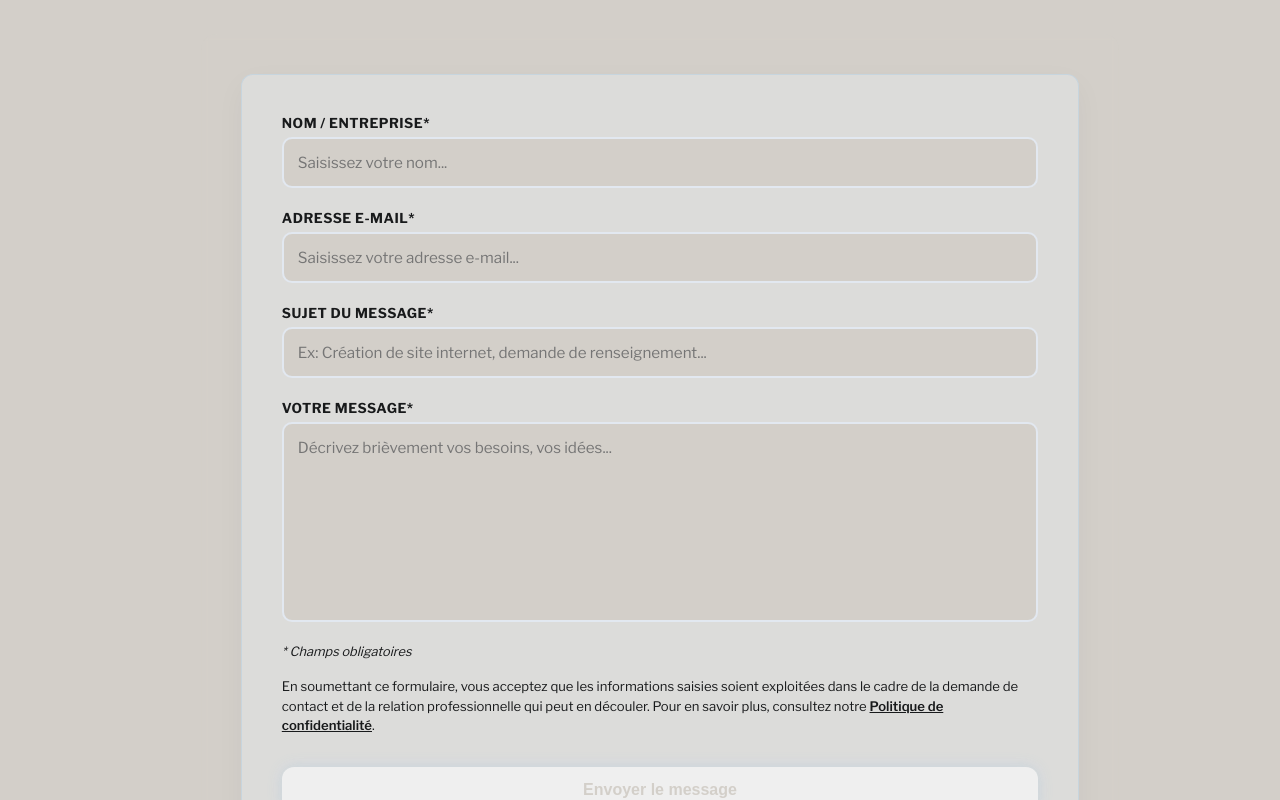
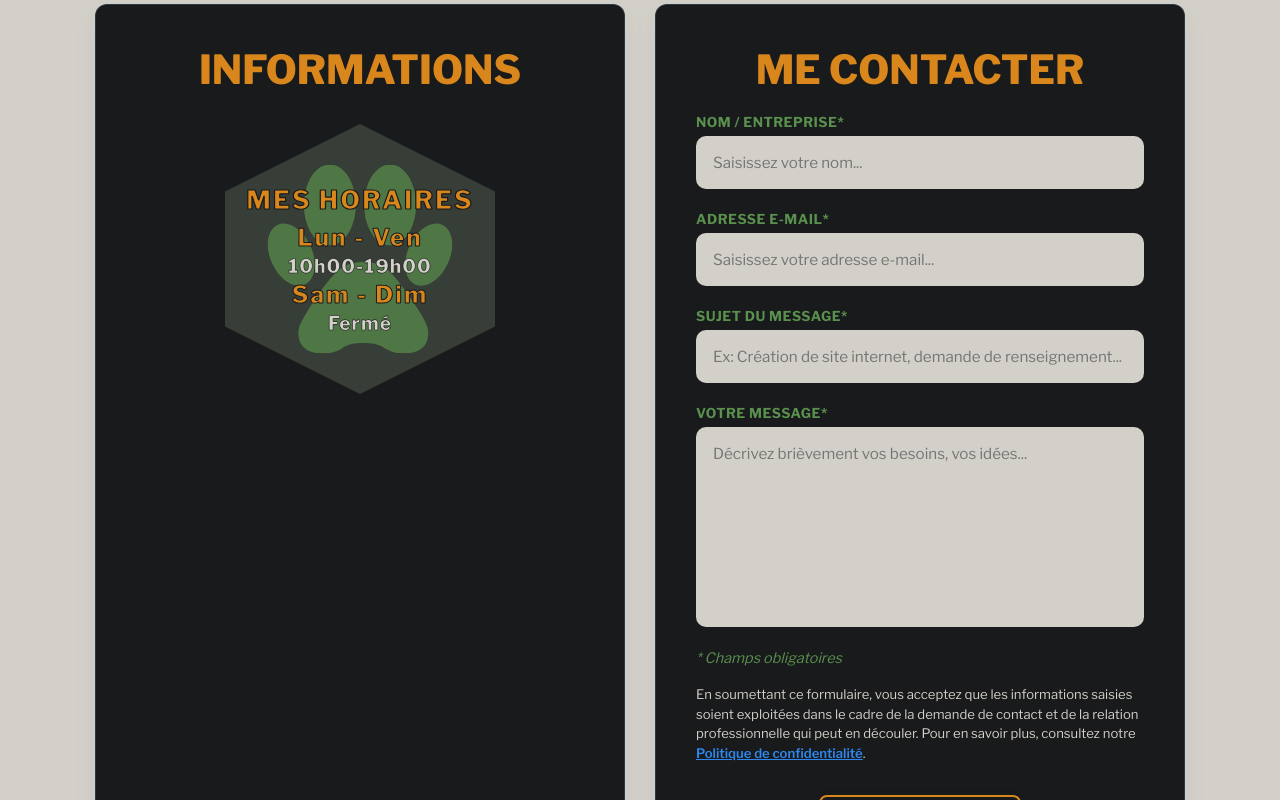
Before and after one commit to JHochart0/Canina_Lingua, a React (Vite) app: page /contact in a window 1280 px wide. Shown: the part 340-1140 px from the top of the page. Built offline with nearby package versions, Linux system fonts and the light colour scheme.

Commit message:
started contact page (form style) + fixed photos page bug

```diff
--- a/src/components/Footer.jsx
+++ b/src/components/Footer.jsx
@@ -57,8 +57,6 @@ function Footer() {
                 <Schedules className="footer" />
             </div>
 
-
-
             {/*legal part of the footer*/}
             <div className="footer-bottom">
                 <NavLink to="/gtc" content="Conditions générales de prestations de service" id="footer-gtcLink" />
--- a/src/css/Contact.css
+++ b/src/css/Contact.css
@@ -5,6 +5,7 @@
     --color-white: #d3cfc9;
     --color-dark-gray: #181a1b;
     --font-main: "Libre Franklin", "Helvetica Neue", helvetica, arial, sans-serif;;
+    --dog-paw-svg: url("/img_Canina_Lingua/dog-paw.svg");
 }
 
 
@@ -12,21 +13,16 @@
 ********* CONTACT CONTAINER ******
 *********************************/
 .contact-container {
-    min-height: 110vh;
     width: 100%;
-    color: var(--color-dark-gray);
     font-family: var(--font-main);
     display: flex;
-    flex-direction: column;
+    flex-direction: row;
     justify-content: center;
     align-items: center;
     position: relative;
     overflow: hidden;
-    padding: 60px 20px;
     margin: auto;
 }
-
-
 
 /*********************************
 ******* CONTACT WRAPPER **********
@@ -34,14 +30,131 @@
 .contact-wrap {
     position: relative;
     z-index: 50;
-    width: 65.5vw;
+    width: 70vw;
     display: flex;
     flex-direction: row;
     justify-content: center;
     gap: 30px;
-    backdrop-filter: blur(3px);
+    padding: 40px 0;
+    border-radius: 16px;
+}
+
+/*********************************
+**********CONTACT INFOS SIDE******
+*********************************/
+.contact-infos-side{
+    display: flex;
+    flex-direction: column;
+    align-items: center;
+
+    background: var(--color-dark-gray);
+    border: 1px solid rgba(110, 185, 233, 0.2);
     padding: 40px;
-    border-radius: 16px;
+    border-radius: 12px;
+    box-shadow: 0 10px 30px rgba(24, 49, 83, 0.04);
+    min-height: 75vh;
+    min-width: 35vw;
+    color:var(--color-white);
+}
+
+.contact-infos-title{
+    color: var(--color-gold);
+    text-transform: uppercase;
+    text-decoration: none;
+    text-align: center;
+    margin-bottom:20px;
+    font-weight:800;
+    font-size:2.5rem;
+}
+
+
+/***** Schedules******/
+.contact-infos-schedules {
+    position: relative;
+    z-index: 1;
+    width: 270px;
+    height: 270px;
+    display: flex;
+    flex-direction: column;
+    justify-content: center;
+    align-items: center;
+    text-align: center;
+    margin: 10px 0;
+    background-color: #bfd7b02f;
+
+    clip-path: polygon(
+        50% 0%,
+        100% 25%,
+        100% 75%,
+        50% 100%,
+        0% 75%,
+        0% 25%
+    );
+}
+
+.contact-infos-schedules::before {
+    content: "";
+    position: absolute;
+    top: 50%;
+    left: 50%;
+    width: 70%;
+    height: 70%;
+
+    transform: translate(-50%, -50%);
+
+    background: var(--color-green);
+    opacity: 0.7;
+
+    -webkit-mask-image: var(--dog-paw-svg);
+    mask-image: var(--dog-paw-svg);
+
+    -webkit-mask-repeat: no-repeat;
+    mask-repeat: no-repeat;
+
+    -webkit-mask-position: center;
+    mask-position: center;
+
+    -webkit-mask-size: contain;
+    mask-size: contain;
+
+    filter: drop-shadow(0 0 18px rgba(91, 145, 78, 0.6));
+
+    z-index: -1;
+    pointer-events: none;
+}
+
+.contact-infos-schedules-h1 {
+    color: var(--color-gold);
+    -webkit-text-stroke: 1.2px var(--color-dark-gray);
+    font-size: 1.6rem;
+    margin-bottom: 8px;
+    text-transform: uppercase;
+    letter-spacing: 2px;
+    font-weight: 800;
+    z-index: 10;
+}
+
+.contact-infos-schedules-hours {
+    display: flex;
+    flex-direction: column;
+    gap: 2px;
+    z-index: 10;
+}
+
+.contact-infos-schedules-h2 {
+    font-size: 1.5rem;
+    color: var(--color-gold);
+    -webkit-text-stroke: 1px var(--color-dark-gray);
+    letter-spacing: 2px;
+    font-weight: 800;
+}
+
+.contact-infos-schedules-h3 {
+    font-size: 1.2rem;
+    color: var(--color-white);
+    font-weight: 800;
+    -webkit-text-stroke: 0.6px var(--color-dark-gray);
+    letter-spacing: 1px;
 }
 
 
@@ -49,13 +162,23 @@
 ******* CONTACT FORM SIDE ********
 *********************************/
 .contact-form-section {
-    background: rgba(223, 223, 223, 0.8);
+    background: var(--color-dark-gray);
     border: 1px solid rgba(110, 185, 233, 0.2);
     padding: 40px;
     border-radius: 12px;
     box-shadow: 0 10px 30px rgba(24, 49, 83, 0.04);
     min-height: 75vh;
-    min-width: 30vw;
+    min-width: 35vw;
+}
+
+.contact-form-title{
+    color: var(--color-gold);
+    text-transform: uppercase;
+    text-decoration: none;
+    text-align: center;
+    margin-bottom:20px;
+    font-weight:800;
+    font-size:2.5rem;
 }
 
 .contact-form-element {
@@ -65,8 +188,8 @@
 }
 
 .contact-form-note {
-    font-size: 0.8rem;
-    color: var(--color-dark-gray);
+    font-size: 0.9rem;
+    color: var(--color-green);
     font-style: italic;
     margin: 0;
     align-self: flex-start;
@@ -81,7 +204,7 @@
 .contact-form-group label {
     font-size: 0.85rem;
     font-weight: bold;
-    color: var(--color-dark-gray);
+    color: var(--color-green);
     text-transform: uppercase;
     letter-spacing: 0.5px;
 }
@@ -90,7 +213,7 @@
 .contact-form-group textarea {
     width: 100%;
     padding: 14px;
-    border: 2px solid #e2e8f0;
+    border: 3px solid var(--color-white);
     border-radius: 10px;
     font-family: var(--font-main);
     font-size: 0.95rem;
@@ -103,7 +226,7 @@
 .contact-form-group input:focus,
 .contact-form-group textarea:focus {
     outline: none;
-    border-color: var(--color-dark-gray);
+    border-color: var(--color-gold);
     box-shadow: 0 0 8px rgba(110, 185, 233, 0.15);
 }
 
@@ -116,20 +239,20 @@
 
 .contact-privacy-text {
     font-size: 0.82rem;
-    color: var(--color-dark-gray);
+    color:var(--color-white);
     line-height: 1.5;
     margin: -4px 0 4px 0;
 }
 
 .contact-privacy-text a {
-    color: var(--color-dark-gray);
+    color: #2d87ee;
     text-decoration: underline;
     font-weight: 600;
     transition: color 0.2s ease;
 }
 
 .contact-privacy-text a:hover {
-    color: var(--color-white);
+    color: #85b1ee;
 }
 
 /*********************************
@@ -144,24 +267,27 @@
 
 .contact-submit-btn {
     display: inline-block;
-    text-align: center;
+    text-decoration: none;
+    margin:auto;
+    color: var(--color-white);
+    background-color: var(--color-dark-gray);
+    padding: 14px 32px;
+    font-weight: 600;
+    font-size: 0.95rem;
+    border: 2px solid var(--color-gold);
+    border-radius: 8px;
+    box-shadow: 0 4px 12px rgba(24, 26, 27, 0.2);
+    transition: background-color 0.25s ease, color 0.25s ease, border-color 0.25s ease, box-shadow 0.25s ease, transform 0.25s ease;
     cursor: pointer;
-
-    border: 2px solid var(--color-light-blue);
-    padding: 14px 35px;
-    border-radius: 12px;
-    font-weight: 600;
-    font-size: 1rem;
-    color: var(--color-white);
-    box-shadow: 0 0 15px rgba(110, 185, 233, 0.2);
-    transition: all 0.3s cubic-bezier(0.25, 0.8, 0.25, 1);
+    width:45%;
 }
 
 .contact-submit-btn:hover {
-    color: var(--color-white);
-    box-shadow: 0 0 25px rgba(110, 185, 233, 0.6);
-    border-color: var(--color-white);
+    box-shadow: 0 0 15px rgba(91, 145, 78, 0.5), 0 6px 16px rgba(0, 0, 0, 0.3);
     transform: translateY(-2px);
+    background: #d9871c18;
+    color: var(--color-gold);
+    border-color: var(--color-green);
 }
 
 .contact-submit-btn:disabled {
--- a/src/pages/Contact.jsx
+++ b/src/pages/Contact.jsx
@@ -66,8 +66,16 @@ function Contact() {
 
     return (
         <div className="contact-container">
+
             <div className="contact-wrap">
+                <div className="contact-infos-side">
+                    <h1 className="contact-infos-title">Informations</h1>
+
+                    <Schedules className="contact-infos"/>
+                </div>
+
                 <div className="contact-form-section">
+                    <h1 className="contact-form-title">Me contacter</h1>
                     <form onSubmit={handleSubmit} className="contact-form-element">
                         <input type="hidden" name="_captcha" value="false" />
 
@@ -143,6 +151,7 @@ function Contact() {
                     </form>
                 </div>
             </div>
+
         </div>
     );
 }
--- a/src/pages/Photos.jsx
+++ b/src/pages/Photos.jsx
@@ -32,35 +32,34 @@ function Photos() {
     return (
         <div className="photos-container">
 
-            {/* Grande Bannière Hero immersive */}
-            <div className="hero-banner fade-in-up">
-                <div className="hero-banner-overlay"></div>
+            {/* Hero banner */}
+            <div className="photos-hero-banner fade-in-up">
+                <div className="photos-hero-banner-overlay"></div>
 
-                <div className="hero-banner-card">
-                    <div className="hero-paw-bg"></div>
+                <div className="photos-hero-banner-card">
+                    <div className="photos-hero-paw-bg"></div>
 
+                    <h1 className="photos-hero-banner-title">Galerie Photos</h1>
 
-                    <h1 className="hero-banner-title">Galerie Photos</h1>
-
-                    <p className="hero-banner-subtitle">
+                    <p className="photos-hero-banner-subtitle">
                         Découvrez en images le quotidien, les séances d'éducation et la complicité partagée avec nos compagnons à quatre pattes.
                     </p>
 
-                    <div className="hero-banner-stats">
-                        <div className="stat-item">
-                            <span className="stat-value">{loading ? "..." : images.length}</span>
-                            <span className="stat-label">Photos immortalisées</span>
+                    <div className="photos-hero-banner-stats">
+                        <div className="photos-stat-item">
+                            <span className="photos-stat-value">{loading ? "..." : images.length}</span>
+                            <span className="photos-stat-label">Photos immortalisées</span>
                         </div>
-                        <div className="stat-divider"></div>
-                        <div className="stat-item">
-                            <span className="stat-value">100%</span>
-                            <span className="stat-label">Méthode Éthique</span>
+                        <div className="photos-stat-divider"></div>
+                        <div className="photos-stat-item">
+                            <span className="photos-stat-value">100%</span>
+                            <span className="photos-stat-label">Méthode Éthique</span>
                         </div>
                     </div>
                 </div>
             </div>
 
-            {/* Galerie de photos */}
+            {/* Photos gallery */}
             <div className="photos-gallery-container fade-in-up">
                 {loading && <div className="photos-gallery-loader"></div>}
                 {!loading && images.length === 0 && (
```
Also changed, not shown: src/css/Photos.css (+20 -22 lines).
